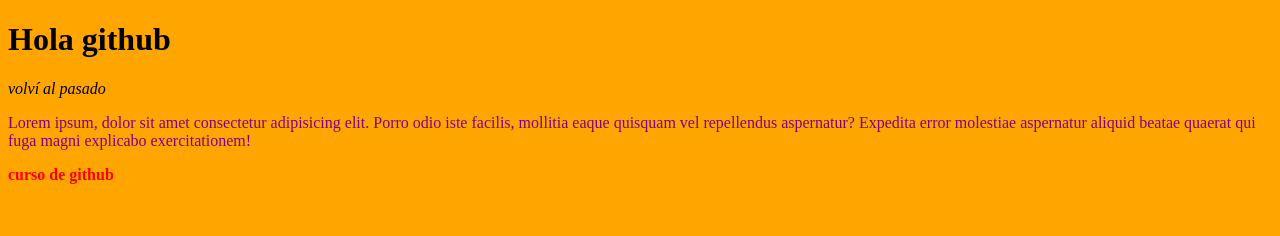
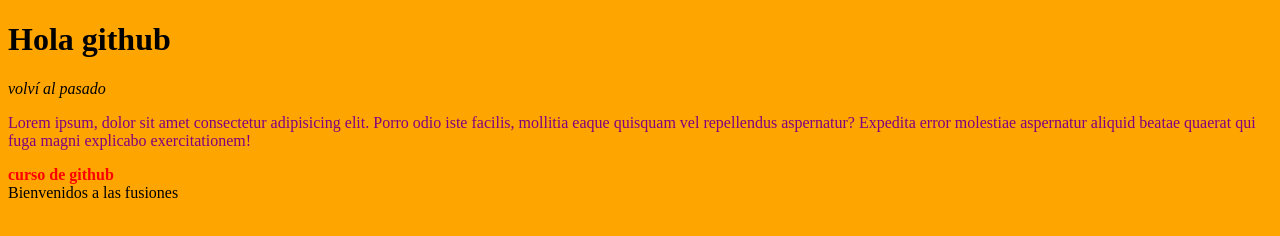
Before and after one commit to pierouy/clasegithub, a plain HTML site: page index.html in a window 1280 px wide. Drawn offline with Linux system fonts and the light colour scheme.

Commit message:
mis modificaciones desde mi rama pcarminati

```diff
--- a/index.html
+++ b/index.html
@@ -12,5 +12,6 @@
     <em>volví al pasado</em>
     <p>Lorem ipsum, dolor sit amet consectetur adipisicing elit. Porro odio iste facilis, mollitia eaque quisquam vel repellendus aspernatur? Expedita error molestiae aspernatur aliquid beatae quaerat qui fuga magni explicabo exercitationem!</p>
     <strong>curso de github</strong>
+    <marquee behavior="alternate" direction="right">Bienvenidos a las fusiones</marquee>
 </body>
 </html>
```
